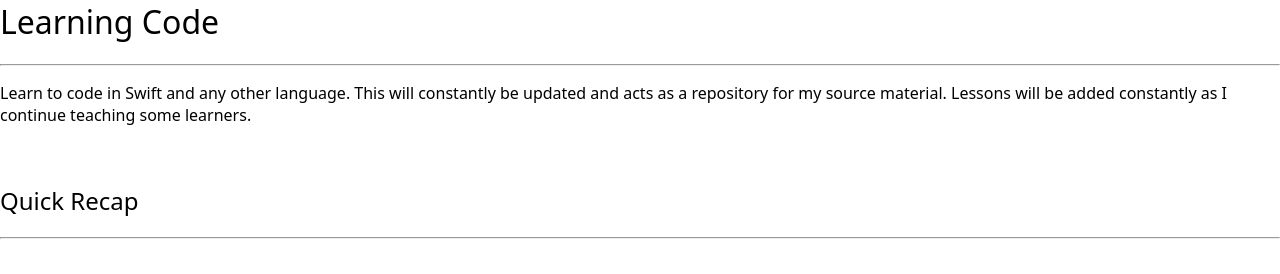
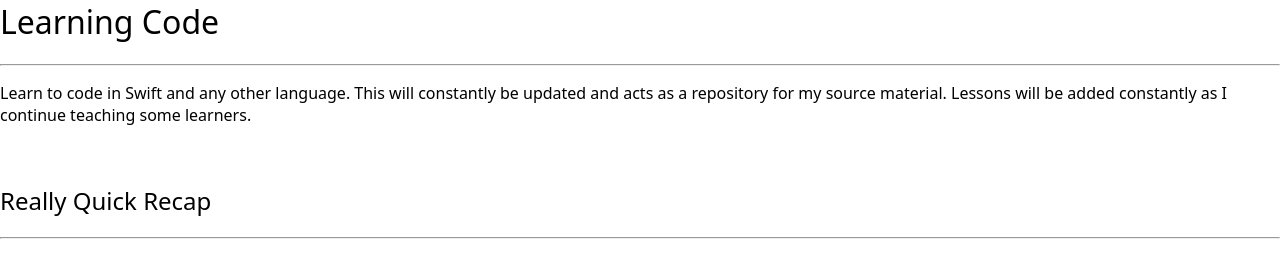
Before and after one commit to JustinGuedes/learn-coding, a Next.js app in the folder web/: page / in a window 1280 px wide. Shown: the top 274 px of the page. Built offline with nearby package versions, Linux system fonts and the light colour scheme.

Commit message:
add Really to the heading Quick Recap

```diff
--- a/web/package.json
+++ b/web/package.json
@@ -19,7 +19,11 @@
     "postcss": "8.4.23",
     "react": "18.2.0",
     "react-dom": "18.2.0",
+    "react-syntax-highlighter": "^15.5.0",
     "tailwindcss": "3.3.1",
     "typescript": "5.0.4"
+  },
+  "devDependencies": {
+    "@types/react-syntax-highlighter": "^15.5.6"
   }
 }
--- a/web/src/pages/_app.tsx
+++ b/web/src/pages/_app.tsx
@@ -2,6 +2,7 @@
 import "@component/styles/home.css";
 import "@component/styles/variables.css";
 import type { AppProps } from "next/app";
+// install your custom style here
 
 export default function App({ Component, pageProps }: AppProps) {
   return <Component {...pageProps} />;
--- a/web/src/pages/index.tsx
+++ b/web/src/pages/index.tsx
@@ -13,7 +13,7 @@
         added constantly as I continue teaching some learners.
       </p>
       <br />
-      <Heading2>Quick Recap</Heading2>
+      <Heading2>Really Quick Recap</Heading2>
       <br />
       <p>I assume you know the following:</p>
       <br />
@@ -48,9 +48,15 @@
       <br />
       <div>
         <ul>
-          <li><Link href="/lesson1/types">Types</Link></li>
-          <li><Link href="/lesson1/variables">Variables</Link></li>
-          <li><Link href="/lesson1/scope">Scope</Link></li>
+          <li>
+            <Link href="/lesson1/types">Types</Link>
+          </li>
+          <li>
+            <Link href="/lesson1/variables">Variables</Link>
+          </li>
+          <li>
+            <Link href="/lesson1/scope">Scope</Link>
+          </li>
           <li>Logic</li>
         </ul>
       </div>
--- a/web/src/pages/lesson1/variables/index.tsx
+++ b/web/src/pages/lesson1/variables/index.tsx
@@ -7,6 +7,12 @@
 import Keyword from "@component/components/Keyword";
 import Syntax from "@component/components/SyntaxHighlight";
 import Link from "next/link";
+import SyntaxHighlighter from "react-syntax-highlighter";
+import { docco } from "react-syntax-highlighter/dist/esm/styles/hljs";
+
+// to install a library, we can install it in the web folder.
+//proceed to import it in the page you want to use it in as well as the _app
+//
 
 // import { link } from "fs";
 
@@ -69,6 +75,10 @@
                 </p>
               </pre>
               <Heading4>Typescript</Heading4>
+
+              <SyntaxHighlighter language="javascript" style={darcla}>
+                const pi
+              </SyntaxHighlighter>
               <pre>
                 <Syntax color="red">const</Syntax> pi{" "}
                 <Syntax color="blue">=</Syntax>{" "}
```
Also changed, not shown: 2 other files (tests, documents, lock files or other folders).
